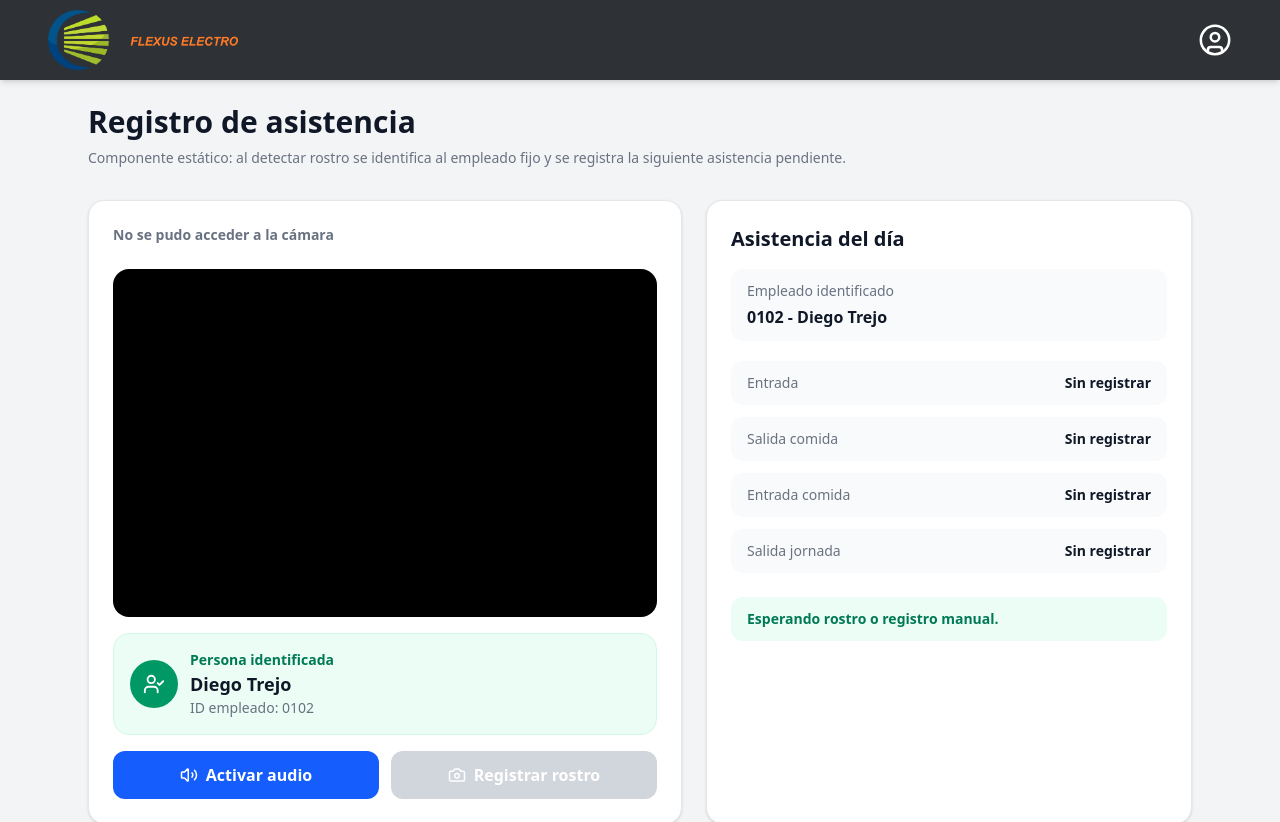
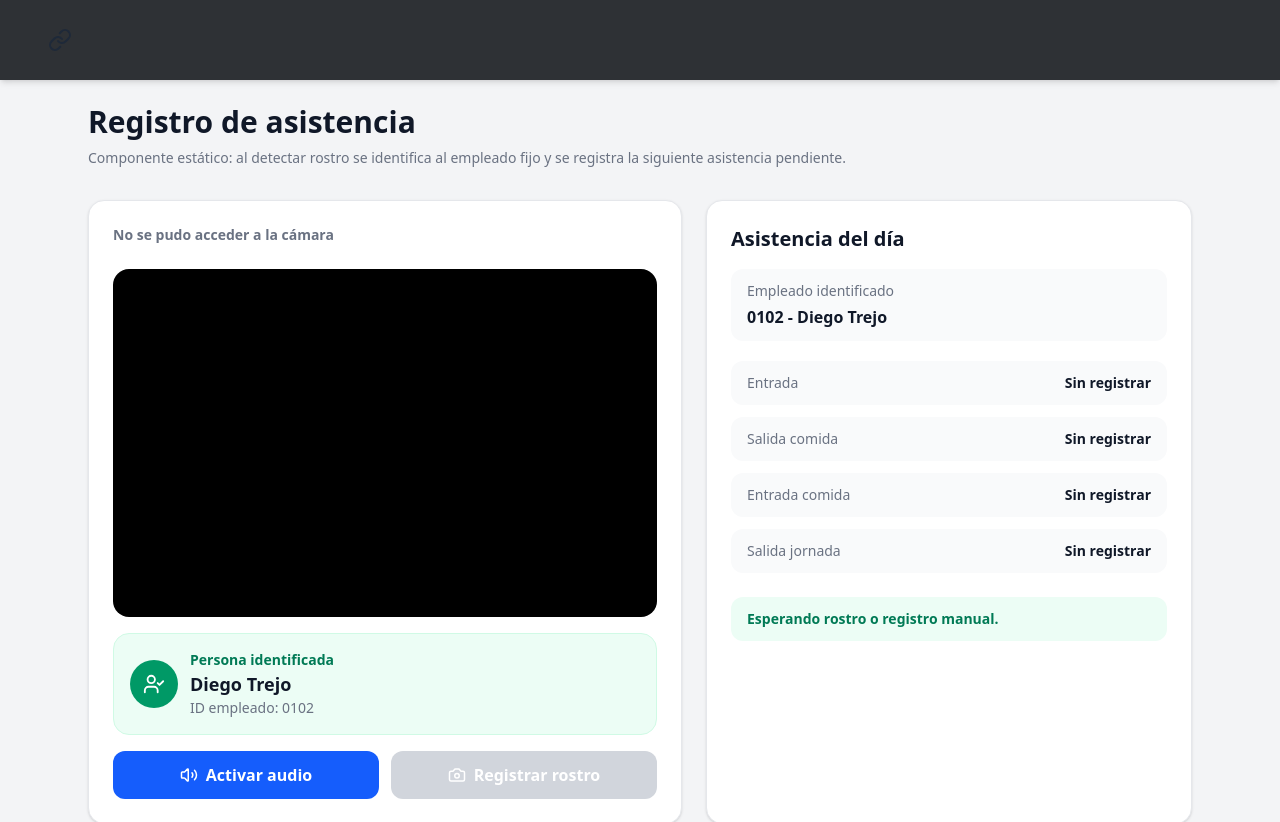
Before and after one commit to flexuselectromecanica01-netizen/rhquiosco, a Next.js app: page /camara in a window 1280 px wide. Shown: the top 822 px of the page. Built offline with nearby package versions, Linux system fonts and the light colour scheme.

Commit message:
28/05/2026

```diff
--- a/app/camara/page.tsx
+++ b/app/camara/page.tsx
@@ -9,9 +9,11 @@ import {
   LogOut,
   Volume2,
   UserCheck,
+  Link,
 } from "lucide-react";
 import Header from "../components/Header";
 import Footer from "../components/Footer";
+import Image from "next/image";
 
 type TipoRegistro =
   | "entrada"
@@ -351,8 +353,20 @@ export default function AsistenciaFacial() {
 
   return (
     <main className="min-h-screen bg-gray-100">
-      <Header />
-
+      <header className="w-full bg-[#24282c]/95 shadow-md">
+  <div className="max-w-7xl mx-auto px-6 md:px-12 h-20 flex items-center justify-between">
+    <Link href="/" className="flex items-center" aria-label="Ir al inicio">
+      <Image
+        src="/logo.png"
+        alt="Flexus Electro"
+        width={190}
+        height={60}
+        className="object-contain"
+        priority
+      />
+    </Link>
+  </div>
+</header>
       <section className="mx-auto max-w-6xl p-6">
         <div className="mb-8">
           <h1 className="text-3xl font-bold text-gray-900">
```
